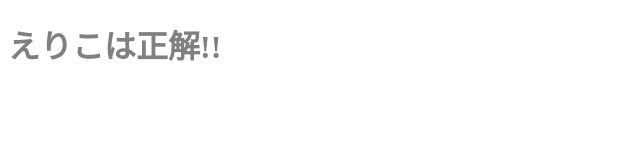
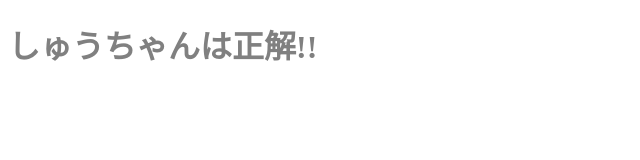
Before and after one commit to hiro-Takahashi-0202/web-server, a website: page public/correct.html in a window 1280 px wide. Shown: the whole page, without its empty margins (0-640 px from the left). Drawn offline with Linux system fonts and the light colour scheme.

Commit message:
しゅうちゃん修正

```diff
--- a/public/correct.html
+++ b/public/correct.html
@@ -5,6 +5,6 @@
         <script src="js/app.js"></script>
     </head>
     <body>
-        <h1>えりこは正解!!</h1>
+        <h1>しゅうちゃんは正解!!</h1>
     </body>
 </html>
```
Also changed, not shown: public/wrong.html (+1 -1 lines).
